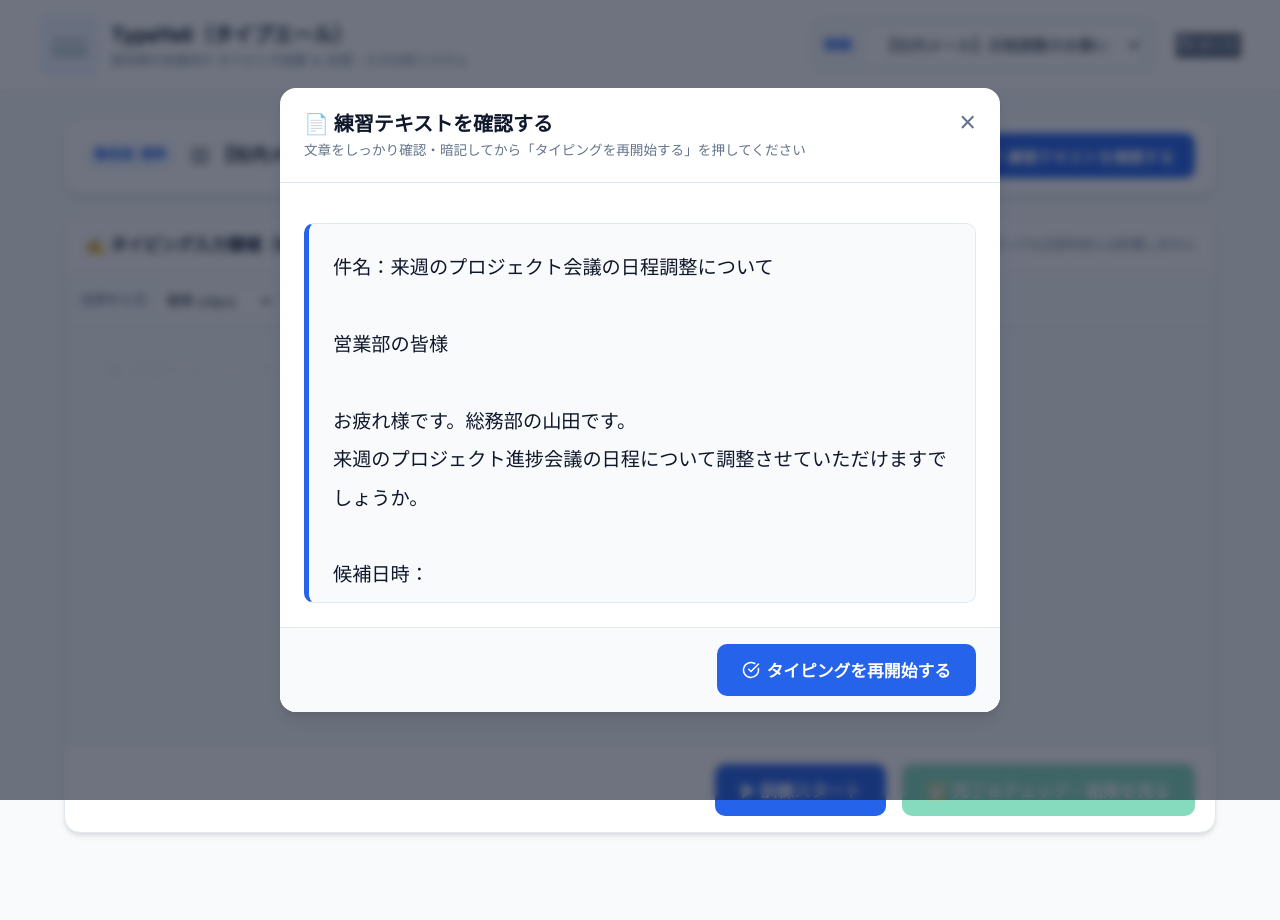
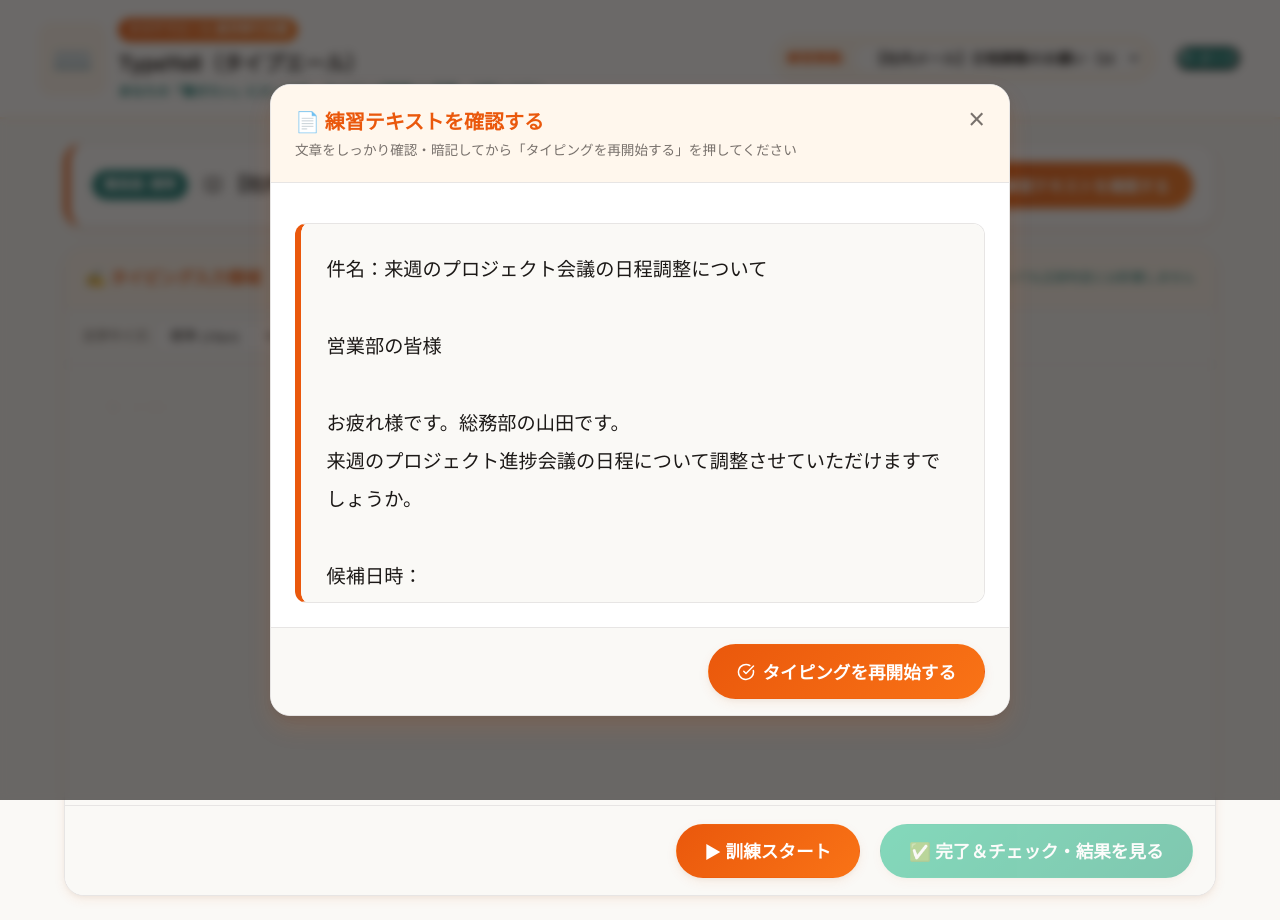
Before and after one commit to yuya-ishikawa-jp/typeyell, a React (Vite) app: page / in a window 1280 px wide. Both pictures are taken after a click on the button "練習テキストを確認する". Before the commit the page ends 857 px from the top, so only its background shows below. Built offline with nearby package versions, Linux system fonts and the light colour scheme.

Commit message:
全体のデザインを変更

```diff
--- a/src/App.jsx
+++ b/src/App.jsx
@@ -1,11 +1,11 @@
-import React, { useState, useEffect, useRef } from 'react';
-import Header from './components/Header';
-import TaskInfoBar from './components/TaskInfoBar';
-import WordToolbar from './components/WordToolbar';
-import ReportModal from './components/ReportModal';
-import SampleModal from './components/SampleModal';
-import { SAMPLE_TASKS } from './data/sampleTasks';
-import { computeTextDiff, generateInsights } from './utils/diffEngine';
+import React, { useState, useEffect, useRef } from "react";
+import Header from "./components/Header";
+import TaskInfoBar from "./components/TaskInfoBar";
+import WordToolbar from "./components/WordToolbar";
+import ReportModal from "./components/ReportModal";
+import SampleModal from "./components/SampleModal";
+import { SAMPLE_TASKS } from "./data/sampleTasks";
+import { computeTextDiff, generateInsights } from "./utils/diffEngine";
 
 export default function App() {
   const [selectedTask, setSelectedTask] = useState(SAMPLE_TASKS[0]);
@@ -29,9 +29,9 @@ export default function App() {
   // ダークモード適用
   useEffect(() => {
     if (isDarkMode) {
-      document.body.classList.add('dark-mode');
+      document.body.classList.add("dark-mode");
     } else {
-      document.body.classList.remove('dark-mode');
+      document.body.classList.remove("dark-mode");
     }
   }, [isDarkMode]);
 
@@ -46,15 +46,17 @@ export default function App() {
 
   // プレーンテキスト抽出
   const getPlainText = () => {
-    if (!editorRef.current) return '';
-    return editorRef.current.innerText || editorRef.current.textContent || '';
+    if (!editorRef.current) return "";
+    return editorRef.current.innerText || editorRef.current.textContent || "";
   };
 
   // バックグラウンドタイマー更新
   useEffect(() => {
     if (isRunning) {
       timerRef.current = setInterval(() => {
-        setElapsedSeconds(Math.floor((Date.now() - startTimeRef.current) / 1000));
+        setElapsedSeconds(
+          Math.floor((Date.now() - startTimeRef.current) / 1000),
+        );
       }, 1000);
     } else {
       clearInterval(timerRef.current);
@@ -70,7 +72,7 @@ export default function App() {
     setBackspaceLogs([]);
     startTimeRef.current = Date.now();
     if (editorRef.current) {
-      editorRef.current.innerHTML = '';
+      editorRef.current.innerHTML = "";
       setTimeout(() => {
         editorRef.current.focus();
       }, 50);
@@ -83,22 +85,22 @@ export default function App() {
     setBackspaceCount(0);
     setBackspaceLogs([]);
     if (editorRef.current) {
-      editorRef.current.innerHTML = '';
+      editorRef.current.innerHTML = "";
     }
   };
 
   // キー入力ハンドラ
   const handleKeyDown = (e) => {
     if (!isRunning) {
-      if (e.key !== 'Tab') e.preventDefault();
+      if (e.key !== "Tab") e.preventDefault();
       return;
     }
 
-    if (e.key === 'Backspace') {
+    if (e.key === "Backspace") {
       setBackspaceCount((prev) => prev + 1);
       setBackspaceLogs((prev) => [
         ...prev,
-        { timestamp: elapsedSeconds, count: backspaceCount + 1 }
+        { timestamp: elapsedSeconds, count: backspaceCount + 1 },
       ]);
     }
   };
@@ -106,7 +108,9 @@ export default function App() {
   // 完了・分析
   const handleFinishAndCheck = () => {
     if (!isRunning || elapsedSeconds === 0) {
-      alert('タイピングが開始されていません。「▶ 訓練スタート」を押して入力してください。');
+      alert(
+        "タイピングが開始されていません。「▶ 訓練スタート」を押して入力してください。",
+      );
       return;
     }
 
@@ -118,7 +122,10 @@ export default function App() {
     const diff = computeTextDiff(targetText, typedText);
     const minutes = elapsedSeconds / 60;
     const cpm = minutes > 0 ? Math.round(typedText.length / minutes) : 0;
-    const bsRate = typedText.length > 0 ? ((backspaceCount / typedText.length) * 100).toFixed(1) : 0;
+    const bsRate =
+      typedText.length > 0
+        ? ((backspaceCount / typedText.length) * 100).toFixed(1)
+        : 0;
 
     const { insights, errStart, errMid, errEnd } = generateInsights(
       diff,
@@ -126,7 +133,7 @@ export default function App() {
       typedText,
       cpm,
       bsRate,
-      backspaceCount
+      backspaceCount,
     );
 
     setResultData({
@@ -139,7 +146,7 @@ export default function App() {
       insights,
       errStart,
       errMid,
-      errEnd
+      errEnd,
     });
 
     setIsReportModalOpen(true);
@@ -166,7 +173,7 @@ export default function App() {
         {/* Word風タイピングエディタ */}
         <section className="card editor-card">
           <div className="card-header editor-header">
-            <h2>✍️ タイピング入力領域（Word操作対応）</h2>
+            <h2>✍️ タイピング入力領域</h2>
             <span className="tip-text">
               💡 文字サイズや色の装飾を行っても正誤判定には影響しません
             </span>
--- a/src/components/Header.jsx
+++ b/src/components/Header.jsx
@@ -14,20 +14,21 @@ export default function Header({
         <div className="logo-area">
           <span className="logo-icon">⌨️</span>
           <div>
+            <span className="brand-badge">オカヤマエール 就労移行支援</span>
             <h1 className="app-title">TypeYell（タイプエール）</h1>
-            <p className="app-subtitle">就労移行支援向け タイピング訓練 ＆ 記憶・入力分析システム</p>
+            <p className="app-subtitle">あなたの「働きたい」にエールを。タイピング訓練 ＆ 記憶・分析システム</p>
           </div>
         </div>
 
         <div className="header-controls">
-          {/* 練習問題の選択（ヘッダーに配置） */}
+          {/* 練習問題の選択 */}
           <div className="header-sample-select">
             <label htmlFor="header-task-select" className="header-select-label">
-              課題:
+              練習課題:
             </label>
             <select
               id="header-task-select"
-              className="form-control header-select-control"
+              className="header-select-control"
               value={selectedTask.id}
               onChange={(e) => onSelectTask(e.target.value)}
             >
@@ -39,7 +40,7 @@ export default function Header({
             </select>
           </div>
 
-          {/* ダークモード/表示モード切替 */}
+          {/* 表示モード切替 */}
           <div className="theme-toggle">
             <button
               type="button"
--- a/src/index.css
+++ b/src/index.css
@@ -1,46 +1,51 @@
 /* ==========================================================================
-   TypeYell (タイプエール) React CSS
+   TypeYell (タイプエール) - オカヤマエール 公式ブランドデザイン CSS
    ========================================================================== */
 
 :root {
-  --primary-color: #2563eb;
-  --primary-hover: #1d4ed8;
-  --primary-light: #eff6ff;
-  --secondary-color: #64748b;
-  --secondary-hover: #475569;
-  --success-color: #10b981;
-  --success-hover: #059669;
-  --warning-color: #f59e0b;
-  --danger-color: #ef4444;
-  --purple-color: #8b5cf6;
+  /* オカヤマエール 公式ブランドカラーパレット */
+  --primary-color: #ea580c;        /* 温かみのあるオレンジ */
+  --primary-hover: #c2410c;        /* 濃いコーラルオレンジ */
+  --primary-light: #fff7ed;        /* ソフトオレンジ・クリーム */
+  --primary-border: #ffedd5;       /* やわらかなオレンジ枠線 */
 
-  --bg-main: #f8fafc;
+  --secondary-color: #0f766e;      /* オカヤマエール ティールグリーン */
+  --secondary-hover: #115e59;      /* ディープティール */
+  --secondary-light: #f0fdf4;      /* ソフトミント */
+
+  --accent-color: #f59e0b;         /* アクセントイエロー */
+  --success-color: #10b981;        /* グリーン */
+  --danger-color: #ef4444;         /* レッド */
+  --purple-color: #8b5cf6;         /* パープル */
+
+  --bg-main: #faf9f6;              /* 温かみのあるオフホワイト・ペーパーベージュ */
   --bg-card: #ffffff;
   --bg-input: #ffffff;
-  --text-main: #0f172a;
-  --text-muted: #64748b;
-  --border-color: #e2e8f0;
-  --border-focus: #3b82f6;
+  --text-main: #1c1917;            /* 深みのあるダークブラウン・チャコール */
+  --text-muted: #78716c;           /* 温かみのあるグレー */
+  --border-color: #e7e5e4;
+  --border-focus: #ea580c;
 
-  --shadow-sm: 0 1px 2px 0 rgba(0, 0, 0, 0.05);
-  --shadow-md: 0 4px 6px -1px rgba(0, 0, 0, 0.1), 0 2px 4px -1px rgba(0, 0, 0, 0.06);
-  --shadow-lg: 0 10px 15px -3px rgba(0, 0, 0, 0.1), 0 4px 6px -2px rgba(0, 0, 0, 0.05);
+  --shadow-sm: 0 1px 3px rgba(234, 88, 12, 0.08);
+  --shadow-md: 0 4px 12px rgba(234, 88, 12, 0.08), 0 2px 4px rgba(0, 0, 0, 0.04);
+  --shadow-lg: 0 12px 24px rgba(234, 88, 12, 0.12), 0 4px 8px rgba(0, 0, 0, 0.06);
 
-  --radius-sm: 6px;
-  --radius-md: 10px;
-  --radius-lg: 16px;
+  --radius-sm: 8px;
+  --radius-md: 12px;
+  --radius-lg: 20px;
 
   --font-sans: 'Inter', 'Noto Sans JP', -apple-system, BlinkMacSystemFont, sans-serif;
 }
 
 body.dark-mode {
-  --bg-main: #0f172a;
-  --bg-card: #1e293b;
-  --bg-input: #334155;
-  --text-main: #f8fafc;
-  --text-muted: #94a3b8;
-  --border-color: #475569;
-  --primary-light: #1e3a8a;
+  --bg-main: #1c1917;
+  --bg-card: #292524;
+  --bg-input: #383532;
+  --text-main: #f5f5f4;
+  --text-muted: #a8a29e;
+  --border-color: #44403c;
+  --primary-light: #431407;
+  --primary-border: #7c2d12;
 }
 
 * {
@@ -53,16 +58,16 @@ body {
   font-family: var(--font-sans);
   background-color: var(--bg-main);
   color: var(--text-main);
-  line-height: 1.6;
+  line-height: 1.7;
   min-height: 100vh;
   transition: background-color 0.3s, color 0.3s;
 }
 
-/* Header */
+/* Header (オカヤマエールスタイル) */
 .app-header {
   background-color: var(--bg-card);
-  border-bottom: 1px solid var(--border-color);
-  padding: 0.85rem 1.5rem;
+  border-bottom: 2px solid var(--primary-border);
+  padding: 0.9rem 1.5rem;
   box-shadow: var(--shadow-sm);
   position: sticky;
   top: 0;
@@ -82,25 +87,41 @@ body {
 .logo-area {
   display: flex;
   align-items: center;
-  gap: 0.75rem;
+  gap: 0.85rem;
 }
 
 .logo-icon {
-  font-size: 2rem;
+  font-size: 2.1rem;
   background-color: var(--primary-light);
-  padding: 0.4rem 0.6rem;
+  border: 1px solid var(--primary-border);
+  padding: 0.4rem 0.65rem;
   border-radius: var(--radius-md);
+  box-shadow: var(--shadow-sm);
+}
+
+.brand-badge {
+  display: inline-block;
+  font-size: 0.72rem;
+  font-weight: 700;
+  background: linear-gradient(135deg, var(--primary-color), #f97316);
+  color: #ffffff;
+  padding: 0.15rem 0.6rem;
+  border-radius: 9999px;
+  margin-bottom: 0.2rem;
+  letter-spacing: 0.05em;
 }
 
 .app-title {
-  font-size: 1.25rem;
-  font-weight: 700;
+  font-size: 1.3rem;
+  font-weight: 800;
   color: var(--text-main);
+  letter-spacing: -0.01em;
 }
 
 .app-subtitle {
   font-size: 0.8rem;
-  color: var(--text-muted);
+  color: var(--secondary-color);
+  font-weight: 600;
 }
 
 .header-controls {
@@ -115,10 +136,10 @@ body {
   display: flex;
   align-items: center;
   gap: 0.5rem;
-  background-color: var(--bg-main);
+  background-color: var(--primary-light);
   padding: 0.35rem 0.75rem;
-  border-radius: var(--radius-md);
-  border: 1px solid var(--border-color);
+  border-radius: 9999px;
+  border: 1px solid var(--primary-border);
 }
 
 .header-select-label {
@@ -130,14 +151,19 @@ body {
 
 .header-select-control {
   font-size: 0.9rem;
-  font-weight: 500;
-  padding: 0.35rem 0.6rem;
-  border: 1px solid var(--border-color);
-  border-radius: var(--radius-sm);
+  font-weight: 600;
+  padding: 0.35rem 0.75rem;
+  border: 1px solid var(--primary-border);
+  border-radius: 9999px;
   background-color: var(--bg-card);
   color: var(--text-main);
-  max-width: 280px;
+  max-width: 290px;
   cursor: pointer;
+  outline: none;
+}
+
+.header-select-control:focus {
+  border-color: var(--primary-color);
 }
 
 /* Layout */
@@ -157,12 +183,17 @@ body {
   border-radius: var(--radius-lg);
   box-shadow: var(--shadow-md);
   overflow: hidden;
-  transition: border-color 0.3s, background-color 0.3s;
+  transition: border-color 0.3s, background-color 0.3s, box-shadow 0.3s;
+}
+
+.card:hover {
+  box-shadow: var(--shadow-lg);
 }
 
 /* 課題情報カード */
 .task-info-card {
-  padding: 1rem 1.25rem;
+  padding: 1.1rem 1.4rem;
+  border-left: 6px solid var(--primary-color);
 }
 
 .task-info-container {
@@ -181,10 +212,11 @@ body {
 }
 
 .task-info-title {
-  font-size: 1.1rem;
+  font-size: 1.15rem;
   font-weight: 700;
   display: flex;
   align-items: center;
+  color: var(--text-main);
 }
 
 .task-info-meta {
@@ -193,24 +225,28 @@ body {
   font-size: 0.85rem;
   color: var(--text-muted);
   background-color: var(--bg-main);
-  padding: 0.35rem 0.75rem;
-  border-radius: var(--radius-sm);
+  padding: 0.4rem 0.85rem;
+  border-radius: 9999px;
   border: 1px solid var(--border-color);
 }
 
 .btn-memorize {
   font-size: 1rem;
-  padding: 0.65rem 1.25rem;
-  background-color: var(--primary-color);
+  padding: 0.7rem 1.4rem;
+  background: linear-gradient(135deg, var(--primary-color), #f97316);
   color: #fff;
-  border-radius: var(--radius-md);
-  box-shadow: var(--shadow-sm);
+  border-radius: 9999px;
+  box-shadow: var(--shadow-md);
   font-weight: 700;
   cursor: pointer;
+  border: none;
+  transition: transform 0.15s, box-shadow 0.15s;
 }
 
 .btn-memorize:hover {
-  background-color: var(--primary-hover);
+  transform: translateY(-1px);
+  box-shadow: var(--shadow-lg);
+  background: linear-gradient(135deg, var(--primary-hover), var(--primary-color));
 }
 
 .card-header {
@@ -219,12 +255,13 @@ body {
   display: flex;
   justify-content: space-between;
   align-items: center;
-  background-color: rgba(0, 0, 0, 0.01);
+  background-color: var(--primary-light);
 }
 
 .card-header h2 {
   font-size: 1.05rem;
   font-weight: 700;
+  color: var(--primary-color);
 }
 
 .card-body {
@@ -255,20 +292,20 @@ body {
 }
 
 .badge {
-  background-color: var(--primary-light);
-  color: var(--primary-color);
+  background-color: var(--secondary-color);
+  color: #ffffff;
   font-size: 0.8rem;
-  font-weight: 600;
-  padding: 0.25rem 0.6rem;
+  font-weight: 700;
+  padding: 0.25rem 0.75rem;
   border-radius: 9999px;
 }
 
-/* Word Toolbar */
+/* Word Toolbar (オカヤマエール風温かみのあるデザイン) */
 .word-toolbar {
   display: flex;
   align-items: center;
   gap: 0.5rem;
-  padding: 0.6rem 1rem;
+  padding: 0.65rem 1.1rem;
   background-color: var(--bg-main);
   border-bottom: 1px solid var(--border-color);
   flex-wrap: wrap;
@@ -282,7 +319,7 @@ body {
 
 .toolbar-label {
   font-size: 0.8rem;
-  font-weight: 600;
+  font-weight: 700;
   color: var(--text-muted);
 }
 
@@ -290,25 +327,26 @@ body {
   width: 1px;
   height: 24px;
   background-color: var(--border-color);
-  margin: 0 0.25rem;
+  margin: 0 0.3rem;
 }
 
 .tool-select {
-  padding: 0.3rem 0.5rem;
+  padding: 0.35rem 0.6rem;
   font-size: 0.85rem;
   border: 1px solid var(--border-color);
   border-radius: var(--radius-sm);
   background-color: var(--bg-card);
   color: var(--text-main);
   cursor: pointer;
+  font-weight: 500;
 }
 
 .tool-btn {
   background-color: var(--bg-card);
   border: 1px solid var(--border-color);
   border-radius: var(--radius-sm);
-  width: 32px;
-  height: 32px;
+  width: 34px;
+  height: 34px;
   display: flex;
   align-items: center;
   justify-content: center;
@@ -320,10 +358,10 @@ body {
 
 .tool-btn-wide {
   width: auto;
-  min-width: 72px;
-  padding: 0 0.65rem;
+  min-width: 76px;
+  padding: 0 0.75rem;
   font-size: 0.85rem;
-  font-weight: 600;
+  font-weight: 700;
 }
 
 .tool-btn:hover {
@@ -336,8 +374,8 @@ body {
   background-color: var(--bg-card);
   border: 1px solid var(--border-color);
   border-radius: var(--radius-sm);
-  width: 32px;
-  height: 32px;
+  width: 34px;
+  height: 34px;
   display: flex;
   align-items: center;
   justify-content: center;
@@ -361,17 +399,18 @@ body {
 
 .tip-text {
   font-size: 0.8rem;
-  color: var(--text-muted);
+  color: var(--secondary-color);
+  font-weight: 500;
 }
 
-/* Editor (縦に広く設計) */
+/* Editor */
 .tall-editor-wrapper {
   position: relative;
-  min-height: 420px;
+  min-height: 440px;
 }
 
 .tall-editor-content {
-  min-height: 420px;
+  min-height: 440px;
   padding: 1.5rem;
   font-size: 1.15rem;
   line-height: 2;
@@ -386,77 +425,47 @@ body {
 .editor-content[placeholder]:empty:before {
   content: attr(placeholder);
   color: var(--text-muted);
-  opacity: 0.6;
+  opacity: 0.65;
 }
 
 .editor-overlay {
   position: absolute;
   inset: 0;
-  background-color: rgba(248, 250, 252, 0.88);
+  background-color: rgba(250, 249, 246, 0.92);
   display: flex;
   align-items: center;
   justify-content: center;
-  font-size: 1.2rem;
+  font-size: 1.25rem;
   font-weight: 700;
-  color: var(--text-muted);
+  color: var(--primary-color);
   backdrop-filter: blur(3px);
   z-index: 10;
 }
 
 body.dark-mode .editor-overlay {
-  background-color: rgba(15, 23, 42, 0.88);
-}
-
-.status-bar {
-  display: flex;
-  justify-content: space-around;
-  background-color: var(--bg-main);
-  border-top: 1px solid var(--border-color);
-  border-bottom: 1px solid var(--border-color);
-  padding: 0.75rem 1rem;
-  flex-wrap: wrap;
-  gap: 0.75rem;
-}
-
-.status-item {
-  display: flex;
-  align-items: center;
-  gap: 0.4rem;
-  font-size: 0.9rem;
-}
-
-.status-label {
-  color: var(--text-muted);
-}
-
-.status-value {
-  font-weight: 700;
-  font-size: 1.1rem;
-  color: var(--primary-color);
-}
-
-.highlight-stat .status-value {
-  color: var(--warning-color);
+  background-color: rgba(28, 25, 23, 0.92);
 }
 
 .action-bar {
-  padding: 1rem 1.25rem;
+  padding: 1.1rem 1.4rem;
   display: flex;
-  gap: 1rem;
+  gap: 1.25rem;
   justify-content: flex-end;
   flex-wrap: wrap;
+  background-color: var(--bg-main);
+  border-top: 1px solid var(--border-color);
 }
 
 .btn {
-  padding: 0.65rem 1.25rem;
+  padding: 0.7rem 1.4rem;
   font-size: 0.95rem;
-  font-weight: 600;
-  border-radius: var(--radius-md);
+  font-weight: 700;
+  border-radius: 9999px;
   border: 1px solid transparent;
   cursor: pointer;
   display: inline-flex;
   align-items: center;
-  gap: 0.4rem;
+  gap: 0.45rem;
   transition: all 0.2s;
   font-family: inherit;
 }
@@ -467,17 +476,20 @@ body.dark-mode .editor-overlay {
 }
 
 .btn-primary {
-  background-color: var(--primary-color);
+  background: linear-gradient(135deg, var(--primary-color), #f97316);
   color: #ffffff;
+  box-shadow: var(--shadow-md);
 }
 
 .btn-primary:hover:not(:disabled) {
-  background-color: var(--primary-hover);
+  background: linear-gradient(135deg, var(--primary-hover), var(--primary-color));
+  box-shadow: var(--shadow-lg);
 }
 
 .btn-secondary {
   background-color: var(--secondary-color);
   color: #ffffff;
+  border-radius: 9999px;
 }
 
 .btn-secondary:hover:not(:disabled) {
@@ -485,18 +497,21 @@ body.dark-mode .editor-overlay {
 }
 
 .btn-success {
-  background-color: var(--success-color);
+  background: linear-gradient(135deg, #10b981, #059669);
   color: #ffffff;
+  box-shadow: var(--shadow-md);
 }
 
 .btn-success:hover:not(:disabled) {
-  background-color: var(--success-hover);
+  background: linear-gradient(135deg, #059669, #047857);
+  box-shadow: var(--shadow-lg);
 }
 
 .btn-outline {
   background-color: transparent;
   border-color: var(--border-color);
   color: var(--text-main);
+  border-radius: 9999px;
 }
 
 .btn-outline:hover:not(:disabled) {
@@ -505,21 +520,21 @@ body.dark-mode .editor-overlay {
 }
 
 .btn-sm {
-  padding: 0.4rem 0.8rem;
+  padding: 0.4rem 0.9rem;
   font-size: 0.85rem;
 }
 
 .btn-lg {
-  padding: 0.8rem 1.5rem;
-  font-size: 1.05rem;
+  padding: 0.85rem 1.75rem;
+  font-size: 1.1rem;
 }
 
 /* Modals */
 .modal-backdrop {
   position: fixed;
   inset: 0;
-  background-color: rgba(15, 23, 42, 0.6);
-  backdrop-filter: blur(4px);
+  background-color: rgba(28, 25, 23, 0.65);
+  backdrop-filter: blur(5px);
   z-index: 1000;
   display: flex;
   align-items: center;
@@ -538,21 +553,22 @@ body.dark-mode .editor-overlay {
   display: flex;
   flex-direction: column;
   overflow: hidden;
+  border: 1px solid var(--border-color);
 }
 
 /* 見本確認ダイアログ */
 .sample-modal-dialog {
-  max-width: 720px;
+  max-width: 740px;
 }
 
 .sample-modal-meta {
   display: flex;
   gap: 1.25rem;
   align-items: center;
-  background-color: var(--bg-main);
-  padding: 0.75rem 1rem;
+  background-color: var(--primary-light);
+  padding: 0.85rem 1.1rem;
   border-radius: var(--radius-md);
-  border: 1px solid var(--border-color);
+  border: 1px solid var(--primary-border);
   font-size: 0.9rem;
   flex-wrap: wrap;
 }
@@ -561,7 +577,7 @@ body.dark-mode .editor-overlay {
   background-color: var(--bg-main);
   border: 1px solid var(--border-color);
   border-radius: var(--radius-md);
-  padding: 1.5rem;
+  padding: 1.6rem;
   font-size: 1.2rem;
   line-height: 2;
   white-space: pre-wrap;
@@ -569,7 +585,7 @@ body.dark-mode .editor-overlay {
   max-height: 380px;
   overflow-y: auto;
   margin-top: 1rem;
-  border-left: 5px solid var(--primary-color);
+  border-left: 6px solid var(--primary-color);
 }
 
 .modal-header {
@@ -578,11 +594,13 @@ body.dark-mode .editor-overlay {
   display: flex;
   justify-content: space-between;
   align-items: flex-start;
+  background-color: var(--primary-light);
 }
 
 .modal-header h2 {
   font-size: 1.25rem;
-  font-weight: 700;
+  font-weight: 800;
+  color: var(--primary-color);
 }
 
 .modal-date {
@@ -639,12 +657,12 @@ body.dark-mode .editor-overlay {
 
 .score-title {
   font-size: 0.85rem;
-  font-weight: 600;
+  font-weight: 700;
   color: var(--text-muted);
 }
 
 .score-number {
-  font-size: 2rem;
+  font-size: 2.1rem;
   font-weight: 800;
   margin: 0.25rem 0;
 }
@@ -655,19 +673,19 @@ body.dark-mode .editor-overlay {
 }
 
 .accent-blue .score-number { color: var(--primary-color); }
-.accent-green .score-number { color: var(--success-color); }
+.accent-green .score-number { color: var(--secondary-color); }
 .accent-purple .score-number { color: var(--purple-color); }
-.accent-orange .score-number { color: var(--warning-color); }
+.accent-orange .score-number { color: var(--accent-color); }
 
 .insight-box {
   background-color: var(--primary-light);
-  border: 1px solid rgba(37, 99, 235, 0.2);
+  border: 1px solid var(--primary-border);
   border-radius: var(--radius-md);
   padding: 1.25rem;
 }
 
 body.dark-mode .insight-box {
-  background-color: rgba(30, 58, 138, 0.3);
+  background-color: rgba(67, 20, 7, 0.4);
 }
 
 .insight-header {
@@ -723,6 +741,7 @@ body.dark-mode .insight-box {
   font-size: 0.95rem;
   font-weight: 700;
   margin-bottom: 0.75rem;
+  color: var(--text-main);
 }
 
 .chart-container {
@@ -757,7 +776,7 @@ body.dark-mode .insight-box {
   font-weight: 600;
 }
 
-.legend-correct { background-color: #e2e8f0; color: #334155; }
+.legend-correct { background-color: #e7e5e4; color: #292524; }
 .legend-typo { background-color: #fecdd3; color: #9f1239; }
 .legend-missing { background-color: #ffedd5; color: #9a3412; }
 .legend-extra { background-color: #f3e8ff; color: #6b21a8; }
```
Also changed, not shown: src/components/WordToolbar.jsx (+14 -10 lines).
